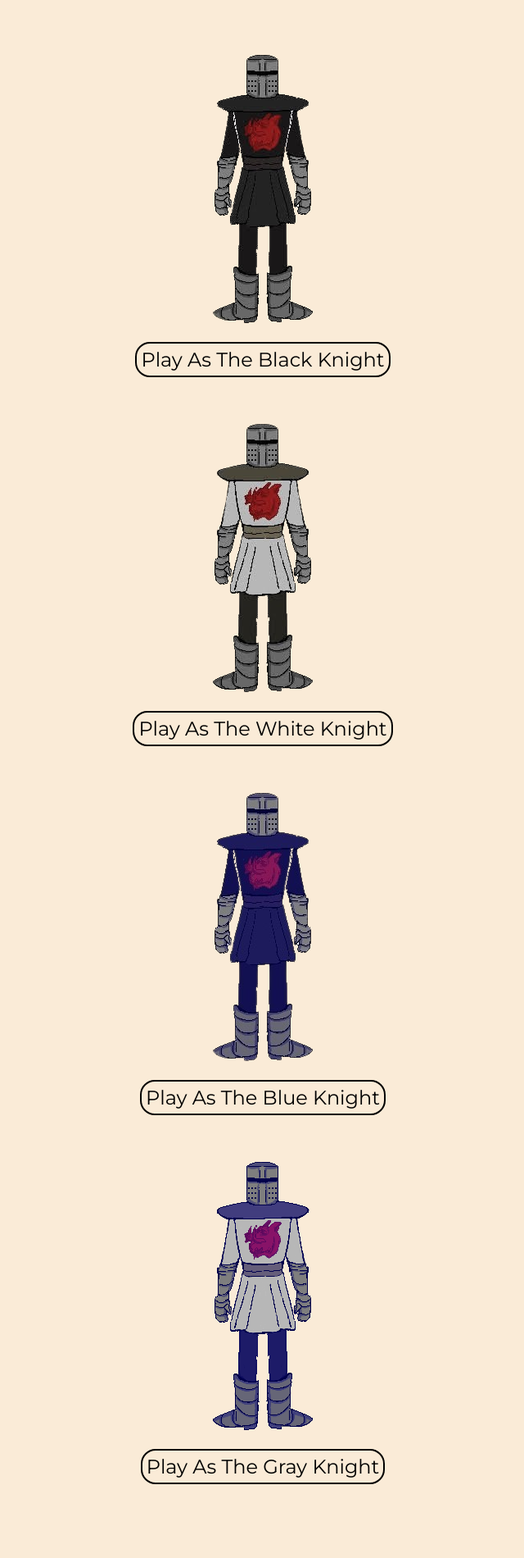
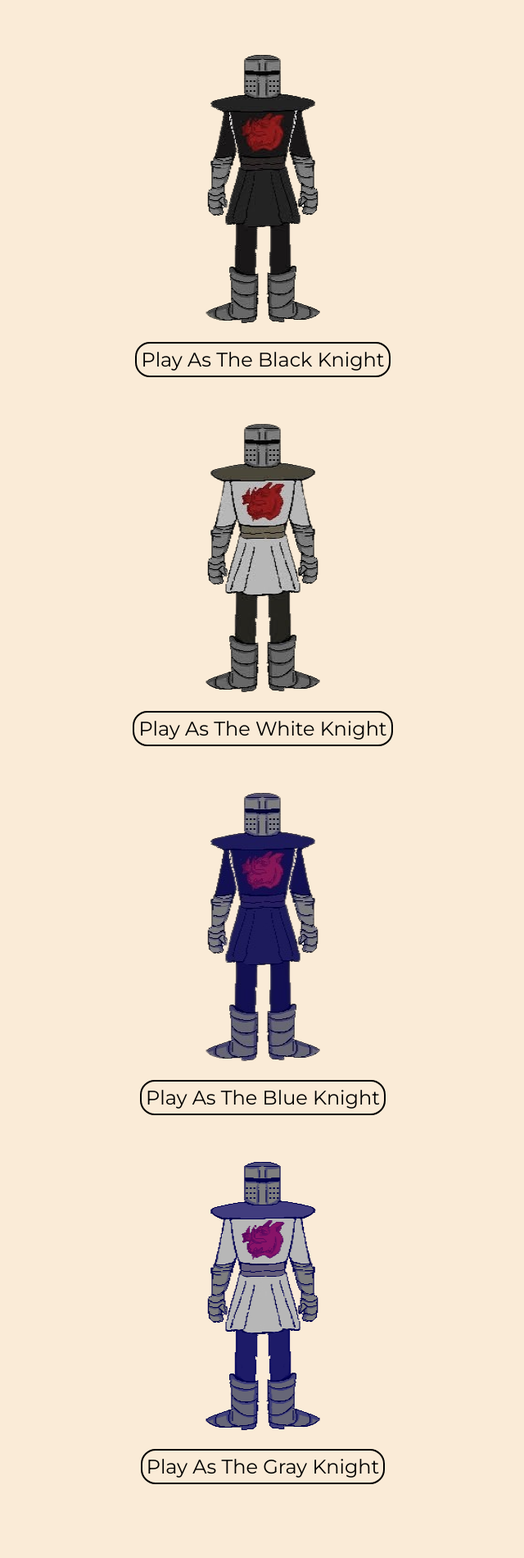
Before and after one commit to TheDevGrk/TisButAScratch, a Flask app: page /characters in a window 1280 px wide. Shown: the part 118-2018 px from the top of the page at 82% size, without its empty margins (319-959 px from the left). Run offline with Flask 3, Linux system fonts and the light colour scheme; data comes from the database, SQL or seed files in the repository; both versions use the stored data as it was after the commit.

Commit message:
Added Final Character Images

```diff
--- a/static/style.css
+++ b/static/style.css
@@ -21,6 +21,10 @@ header{
   display: flex;
   flex-direction: column;
   align-items: center;
+}
+.player{
+  width: 164px;
+  height: 352px;
 }
 .wordSpace{
   font-size: 56px;
```
Also changed, not shown: main.sqlite, static/blackKnight0.png (added), static/blueKnight0.png (added), static/grayKnight0.png (added), static/whiteKnight0.png (added).
